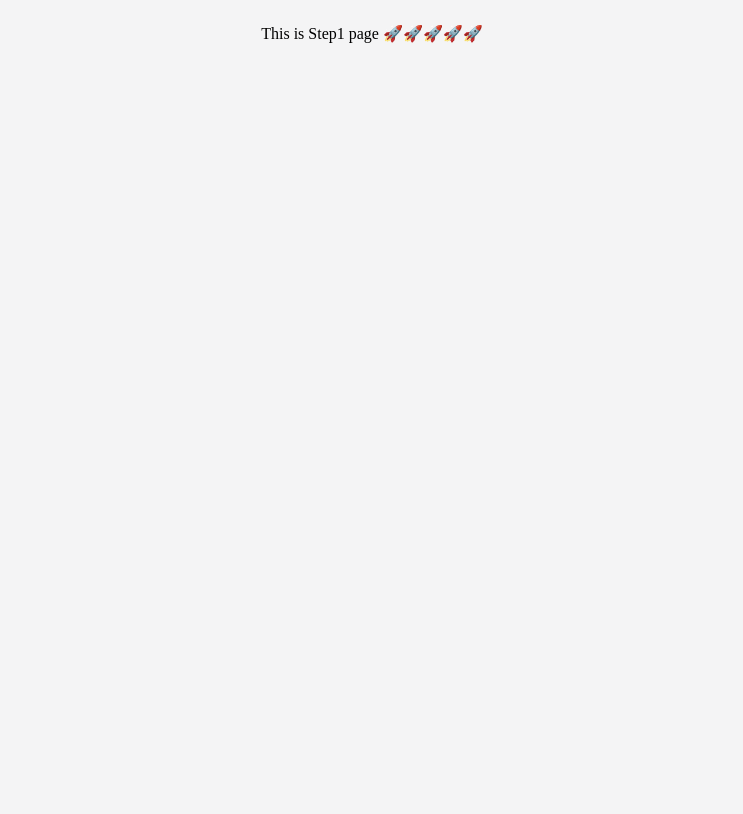
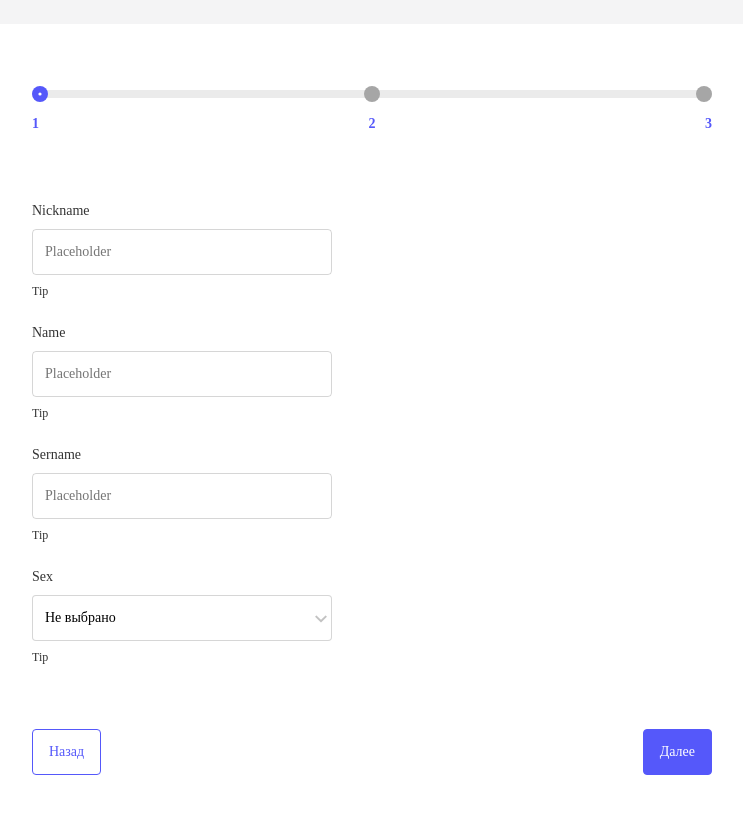
Before and after one commit to DanielKOcean/frontcloudcamp-test-assignment, a React (Vite) app: page /step1 in a window 1280 px wide. Shown: the top 814 px of the page, without its empty margins (268-1011 px from the left). Built offline with nearby package versions, Linux system fonts and the light colour scheme; a web font is replaced by a local one.

Commit message:
Add Step1 page layout Fixes #3

```diff
--- a/src/index.css
+++ b/src/index.css
@@ -1,11 +1,36 @@
-* {
+*,
+*::before,
+*::after {
   box-sizing: border-box;
 }
 
+:root {
+  --fcc-font-sans-serif: SB Sans Interface;
+  --input-border: rgba(0, 0, 0, 0.16);
+  --select-border: rgba(0, 0, 0, 0.16);
+  --select-focus: blue;
+  --select-arrow: var(--select-border);
+}
+
 body {
-  display: flex;
-  background-color: #F4F4F5;
   margin: 0;
   padding-top: 24px;
-  justify-content: center;
+  background-color: #F4F4F5;
 }
+
+input,
+select {
+  /* A reset of styles, including removing the default dropdown arrow */
+  appearance: none;
+  /* Additional resets for further consistency */
+  background-color: transparent;
+  border: none;
+  padding: 0;
+  margin: 0;
+  width: 100%;
+  font-family: inherit;
+  font-size: inherit;
+  cursor: inherit;
+  line-height: inherit;
+  outline: none;
+}
--- a/src/views/Main.tsx
+++ b/src/views/Main.tsx
@@ -31,10 +31,6 @@ function Main() {
       <div className="buttons">
         <button id="button-start" type="button" className="button primary">Начать</button>
       </div>
-      {/* <div className="buttons">
-        <button id="button-back" className="button secondary" type="button">Назад</button>
-        <button id="button-next" className="button primary" type="button">Далее</button>
-      </div> */}
     </div>
   )
 }
--- /dev/null
+++ b/src/views/Step1.module.css
@@ -0,0 +1,221 @@
+.container {
+    display: flex;
+    flex-direction: column;
+    width: auto;
+    max-width: 900px;
+    margin: 0 auto;
+    padding: 62px 110px 80px;
+    border-radius: 12px;
+    background-color: #FFF;
+}
+
+.stepper {
+    width: 100%;
+    position: relative;
+    margin-bottom: 67px;
+}
+
+.stepperLine {
+    position: absolute;
+    left: 0;
+    top: 4px;
+    width: 100%;
+    height: 8px;
+    background: rgba(0, 0, 0, 0.08);
+    border-radius: 8px;
+    z-index: 0;
+}
+
+.steps {
+    display: flex;
+    flex-direction: row;
+    justify-content: space-between;
+    width: 100%;
+}
+
+.step {
+    display: flex;
+    flex-direction: column;
+    align-items: center;
+    margin: 0 42px;
+}
+
+.step.left {
+    align-items: flex-start;
+    margin-left: 0;
+    margin-right: 42px;
+}
+
+.step.right {
+    align-items: flex-end;
+    margin-right: 0;
+    margin-left: 42px;
+}
+
+.step p {
+    margin: 0;
+    padding: 0;
+    color: #5558FA;
+    font-family: var(--fcc-font-sans-serif);
+    font-size: 14px;
+    font-style: normal;
+    font-weight: 600;
+    line-height: 20px;
+}
+
+.dot {
+    width: 16px;
+    height: 16px;
+    margin-bottom: 12px;
+    flex-shrink: 0;
+    border-radius: 100px;
+    background: #A6A6A6;
+    z-index: 1;
+}
+
+.dot.active {
+    background: #5558FA;
+}
+
+.dot.current {
+    background: #5558FA;
+}
+
+.form {
+    width: 300px;
+    margin-bottom: 64px;
+}
+
+.input-field {
+    display: flex;
+    flex-direction: column;
+    margin-bottom: 24px;
+}
+
+.input-field:last-child {
+    margin-bottom: 0;
+}
+
+.input-field label {
+    margin: 0;
+    margin-bottom: 8px;
+    font-family: var(--fcc-font-sans-serif);
+    font-size: 14px;
+    font-style: normal;
+    font-weight: 400;
+    line-height: 20px;
+    color: #333;
+}
+
+.input-field p {
+    margin: 0;
+    margin-top: 8px;
+    font-family: var(--fcc-font-sans-serif);
+    font-size: 12px;
+    font-style: normal;
+    font-weight: 400;
+    line-height: 16px;
+    color: #333;
+}
+
+.input-field input,
+.input-field select {
+    display: flex;
+    justify-content: center;
+    align-items: flex-start;
+    border: 1px solid var(--input-border);
+    border-radius: 4px;
+    padding: 12px;
+    font-family: var(--fcc-font-sans-serif);
+    font-size: 14px;
+    font-style: normal;
+    font-weight: 400;
+    line-height: 20px;
+}
+
+.form-select {
+    --form-select-bg-img: url(../assets/chevron-down.svg);
+    border: 1px solid var(--select-border);
+    border-radius: 4px;
+    padding: 12px 34px 12px 12px;
+    font-family: var(--fcc-font-sans-serif);
+    font-size: 14px;
+    font-style: normal;
+    font-weight: 400;
+    line-height: 20px;
+    cursor: pointer;
+    line-height: 20px;
+    background-color: #fff;
+    background-image: var(--form-select-bg-img, none);
+    background-repeat: no-repeat;
+    background-size: 20px 20px;
+    background-position-x: right;
+    background-position-y: center;
+}
+
+.buttons {
+    display: flex;
+    flex-direction: row;
+    justify-content: space-between;
+}
+
+.button {
+    display: inline-flex;
+    justify-content: center;
+    align-items: center;
+    padding: 12px 16px;
+
+    border-radius: 4px;
+    background: #5558FA;
+    color: #FFF;
+    font-family: var(--fcc-font-sans-serif);
+    font-size: 14px;
+    font-style: normal;
+    font-weight: 400;
+    line-height: 20px;
+}
+
+.button.primary {
+    border: 1.5px solid #5558FA;
+}
+
+.button.primary:hover {
+    background-color: cornflowerblue;
+    border-color: cornflowerblue;
+}
+
+.button.secondary {
+    border: 1.5px solid #5558FA;
+    background: #FFF;
+    color: #5558FA;
+}
+
+.button.secondary:hover {
+    background-color: cornflowerblue;
+    border-color: cornflowerblue;
+    color: #FFF;
+}
+
+@media (max-width: 450px) {
+    .container {
+        min-width: 200px;
+        padding-left: 50px;
+        padding-right: 50px;
+    }
+
+    .form {
+        width: 100%;
+    }
+
+    .buttons {
+        flex-direction: column-reverse;
+    }
+
+    .button {
+        margin-bottom: 15px;
+    }
+
+    .button:first-child {
+        margin-bottom: 0;
+    }
+}
--- a/src/views/Step1.tsx
+++ b/src/views/Step1.tsx
@@ -1,12 +1,59 @@
-import './Step1.css'
+import dotSmallIcon from '../assets/dot-small.svg'
+import styles from './Step1.module.css'
 
 function Step1() {
   return (
-    <>
-      <div>
-        This is Step1 page 🚀🚀🚀🚀🚀
+    <div className={styles.container}>
+      <div className={styles.stepper}>
+        <div className={styles.stepperLine}></div>
+        <div className={styles.steps}>
+          <div className={`${styles.step} ${styles.left}`}>
+            <div className={`${styles.dot} ${styles.active}`}>
+              <img src={dotSmallIcon} alt="active" />
+            </div>
+            <p>1</p>
+          </div>
+          <div className={styles.step}>
+            <div className={styles.dot}></div>
+            <p>2</p>
+          </div>
+          <div className={`${styles.step} ${styles.right}`}>
+            <div className={styles.dot}></div>
+            <p>3</p>
+          </div>
+        </div>
       </div>
-    </>
+      <div className={styles.form}>
+        <div className={styles['input-field']}>
+          <label htmlFor="field-nickname" className="label">Nickname</label>
+          <input type="text" name="field-nickname" id="field-nickname" placeholder="Placeholder" />
+          <p className="tip">Tip</p>
+        </div>
+        <div className={styles['input-field']}>
+          <label htmlFor="field-name" className="label">Name</label>
+          <input type="text" name="field-name" id="field-name" placeholder="Placeholder" />
+          <p className="tip">Tip</p>
+        </div>
+        <div className={styles['input-field']}>
+          <label htmlFor="field-sername" className="label">Sername</label>
+          <input type="text" name="field-sername" id="field-sername" placeholder="Placeholder" />
+          <p className="tip">Tip</p>
+        </div>
+        <div className={styles['input-field']}>
+          <label htmlFor="field-sex" className="label">Sex</label>
+        <select className={styles['form-select']} name="field-sex" id="field-sex" title="field-sex">
+            <option selected disabled>Не выбрано</option>
+            <option id="field-sex-option-man">Мужской</option>
+            <option id="field-sex-option-woman">Женский</option>
+          </select>
+          <p className="tip">Tip</p>
+        </div>
+      </div>
+      <div className={styles.buttons}>
+        <button id="button-back" className={`${styles.button} ${styles.secondary}`} type="button">Назад</button>
+        <button id="button-next" className={`${styles.button} ${styles.primary}`} type="button">Далее</button>
+      </div>
+    </div>
   )
 }
 
```
Also changed, not shown: src/assets/chevron-down.svg (added), src/assets/dot-small.svg (added), src/views/Step1.css (deleted).
